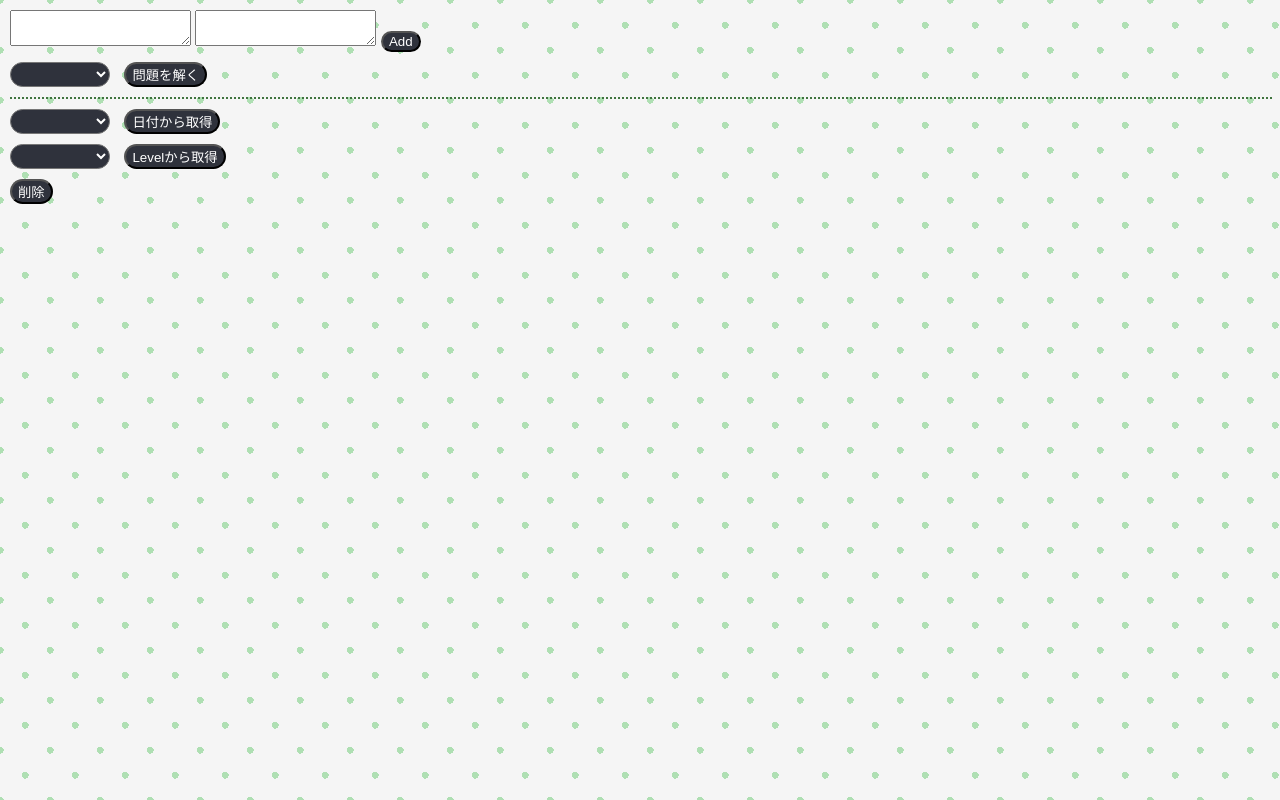
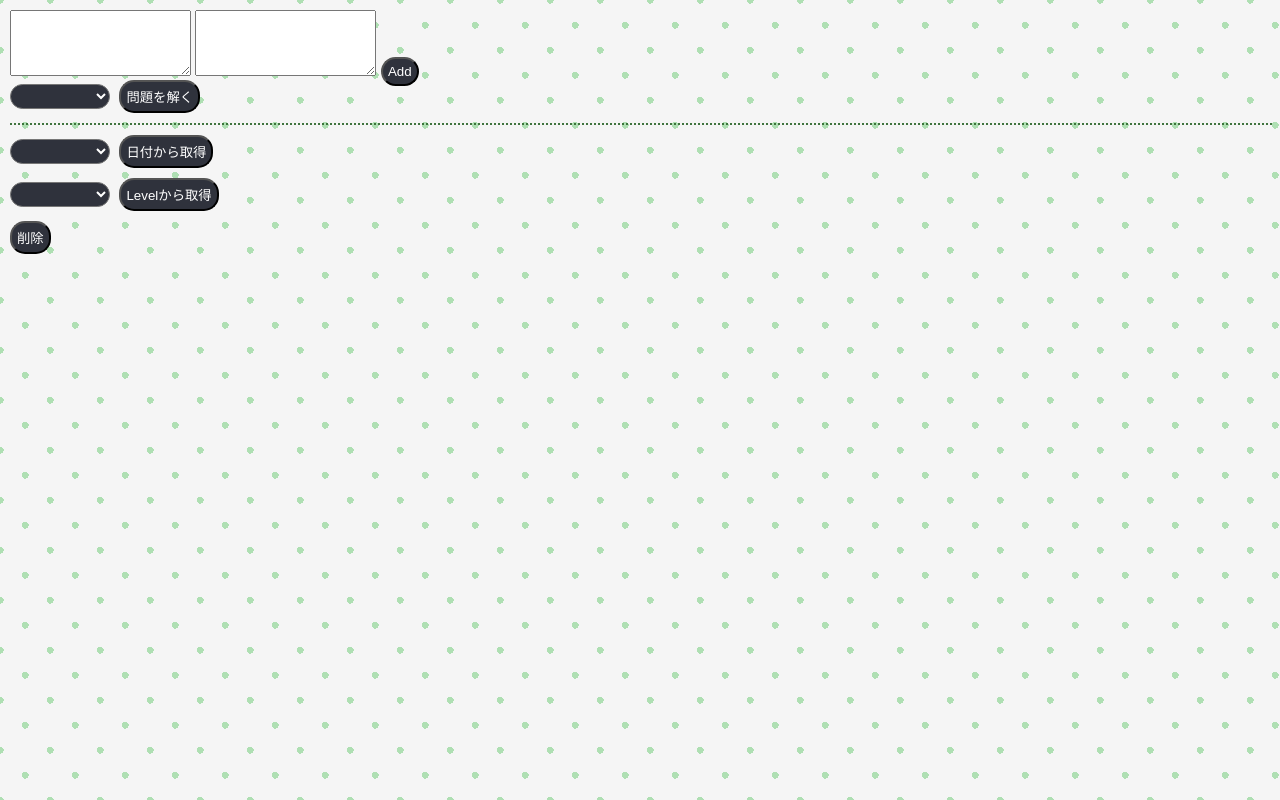
Before and after one commit to kolonelver1/flashcard, a website: page index.html in a window 1280 px wide. Drawn offline with Linux system fonts and the light colour scheme; no server answers.

```diff
--- a/styles.css
+++ b/styles.css
@@ -9,6 +9,10 @@
   background-position: 0 0, 25px 25px; /* ドットの配置を交互に */
   margin-top: 10px;
   margin-left: 10px;
+}
+
+#add-form {
+  height: 60px;
 }
 
 #quiz-text,#answer-text {
@@ -32,15 +36,15 @@
   width: 100px;
   height: 25px;
   font-size: 15px;
-  border-radius: 20px;
-  margin-right: 10px;
+  border-radius: 15px;
+  margin-right: 5px;
 }
 
 .index-page button {
   background-color: rgb(47, 50, 60);
   color: white;
-  border-radius: 20px;
-  padding: auto;
+  border-radius: 15px;
+  padding: 5px;
 }
 
 #deleteForm {
```
